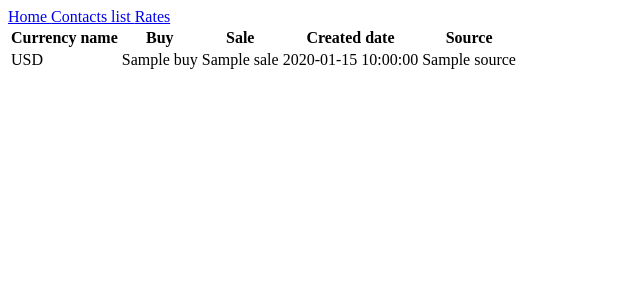
After one commit to FortiterI/currency, a Python web app: template app/currency/templates/rates.html in a window 1280 px wide. The commit adds this page. Shown: the top 300 px of the page, without its empty margins (0-640 px from the left). Run offline with Jinja, Linux system fonts and the light colour scheme; the template is opened without the code that fills it: most values are stand-ins (such as "Sample title", 1, 10 or a date in 2020).

Commit message:
Model Rate, rates templates, rates views  have been added

```diff
--- a/app/currency/templates/base.html
+++ b/app/currency/templates/base.html
@@ -4,7 +4,7 @@
 
 <head>
     <meta charset="UTF-8">
-    <title>Contact Us</title>
+    <title>{% block title %} {% endblock %}</title>
 </head>
 <body>
 
--- a/app/currency/templates/contact_us_list.html
+++ b/app/currency/templates/contact_us_list.html
@@ -1,5 +1,5 @@
 {% extends "base.html" %}
-
+{% block title %}Contact Us{% endblock %}
 {% block content %}
 
 <table>
--- a/app/currency/templates/includes/navbar.html
+++ b/app/currency/templates/includes/navbar.html
@@ -1,4 +1,5 @@
 <nav>
     <a href="/contact_us/"> Home   </a>
     <a href="/contact_us/contacts_list"> Contacts list </a>
+    <a href="/rates/">Rates</a>
 </nav>
--- a/app/currency/templates/index.html
+++ b/app/currency/templates/index.html
@@ -1,5 +1,5 @@
 {% extends "base.html" %}
-
+{% block title %}index{% endblock %}
 {% block content %}
     <div> Hello </div>
 {% endblock content %}
--- /dev/null
+++ b/app/currency/templates/rates.html
@@ -0,0 +1,25 @@
+{% extends "base.html" %}
+{% block title %}Rates{% endblock %}
+{% block content %}
+
+<table>
+    <tr>
+        <th> Currency name </th>
+        <th> Buy </th>
+        <th> Sale </th>
+        <th> Created date </th>
+        <th> Source </th>
+    </tr>
+    {% for rate in rates%}
+     <tr>
+        <td>{{rate.currency_type}}</td>
+        <td>{{rate.buy}}</td>
+        <td>{{rate.sale}}</td>
+        <td>{{rate.created}}</td>
+         <td>{{rate.source}}</td>
+    {% endfor %}
+    </tr>
+
+</table>
+
+{% endblock content %}
--- a/app/settings/urls.py
+++ b/app/settings/urls.py
@@ -21,4 +21,5 @@ urlpatterns = [
     path('admin/', admin.site.urls),
     path('contact_us/', currency_views.index),
     path('contact_us/contacts_list/', currency_views.show_all_contactus_records),
+    path('rates/', currency_views.rate),
 ]
```
Also changed, not shown: app/currency/models.py (+8 -0 lines), app/currency/views.py (+6 -1 lines), app/currency/migrations/0002_rate.py (added), app/currency/migrations/0003_rename_type_rate_currency_type.py (added).
